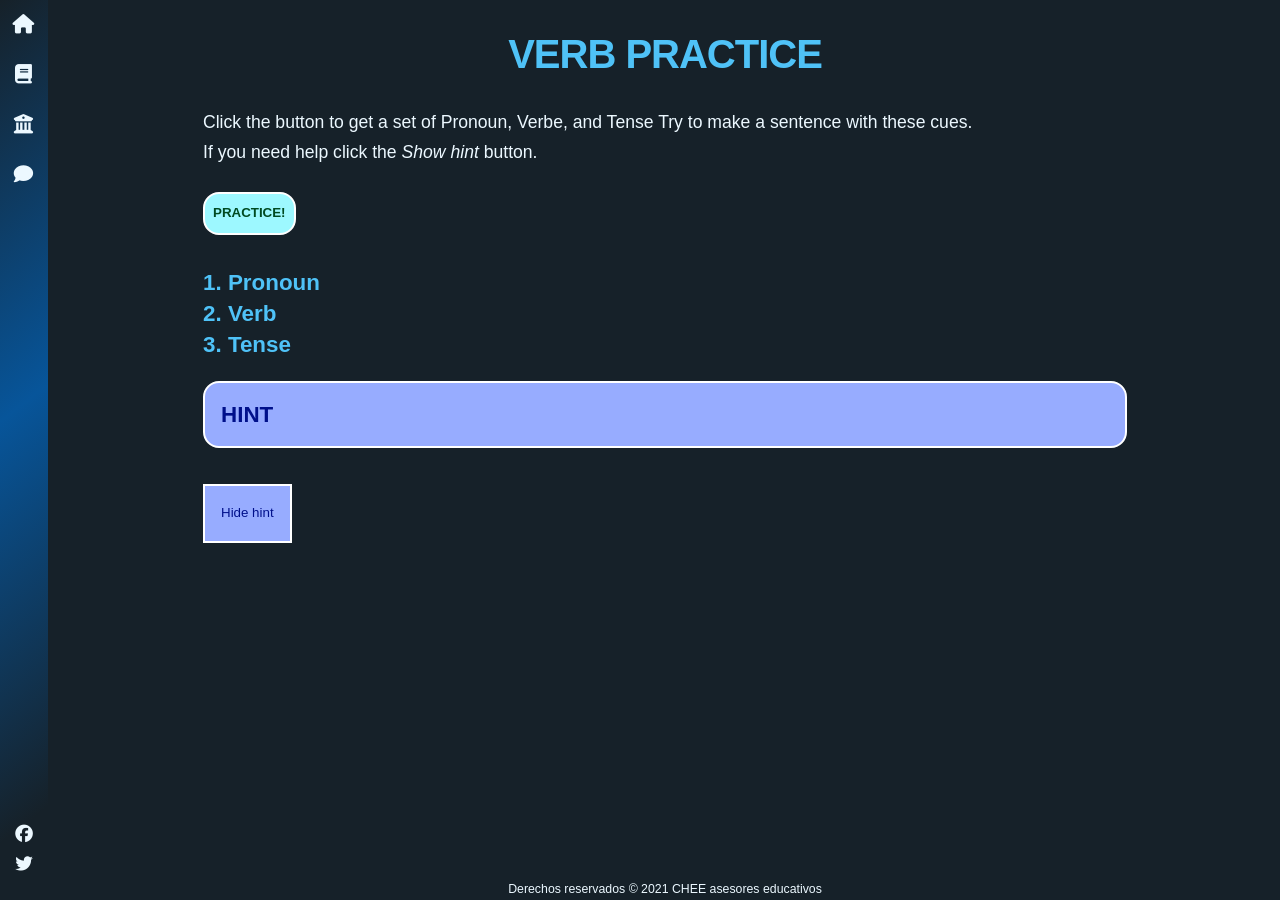
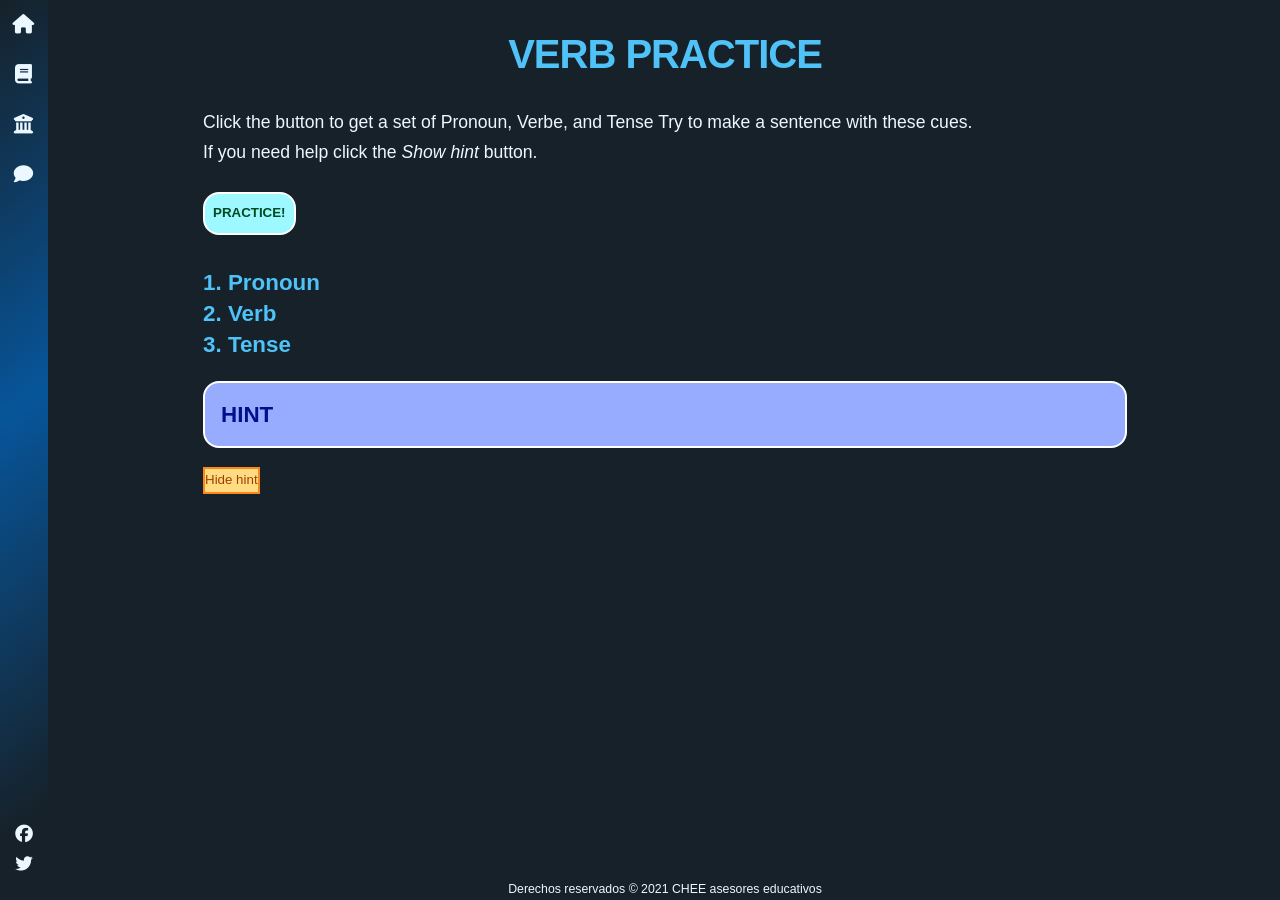
Before and after one commit to camachevaz/ESL, a Jekyll site: the page built from _posts/2021-12-14-verbos.markdown, in a window 1280 px wide. Built offline with Jekyll 4.4.1, drawn with Linux system fonts in a browser that asks for light colours; nearby versions of some CDN libraries; some web fonts are replaced.

Commit message:
Update styles.scss

```diff
--- a/assets/styles/styles.scss
+++ b/assets/styles/styles.scss
@@ -27,7 +27,7 @@ color: #a04000;}
 #verb, #pronoun, #tense{text-transform: uppercase !important;
 font-size: 1.5rem;}
 
-#hint, #toggle{border: solid 2px #ffffff;
+#hint{border: solid 2px #ffffff;
 background: #97acff;
 color: #00108b;
 padding: 1rem;
```
